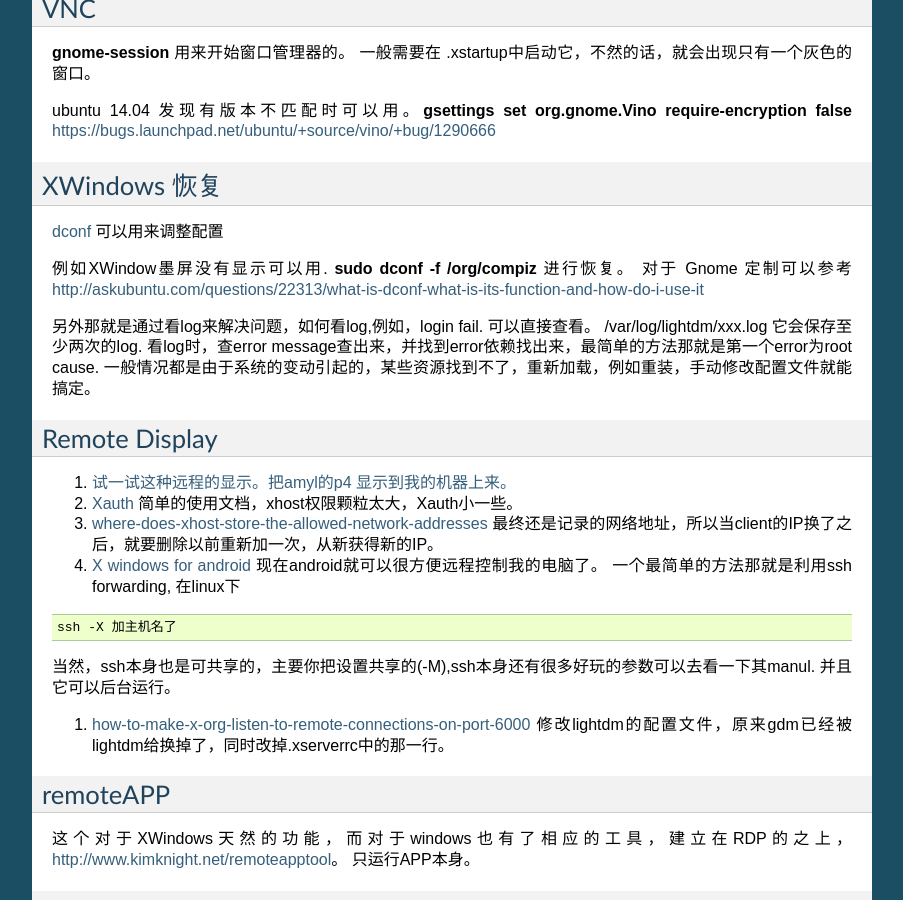
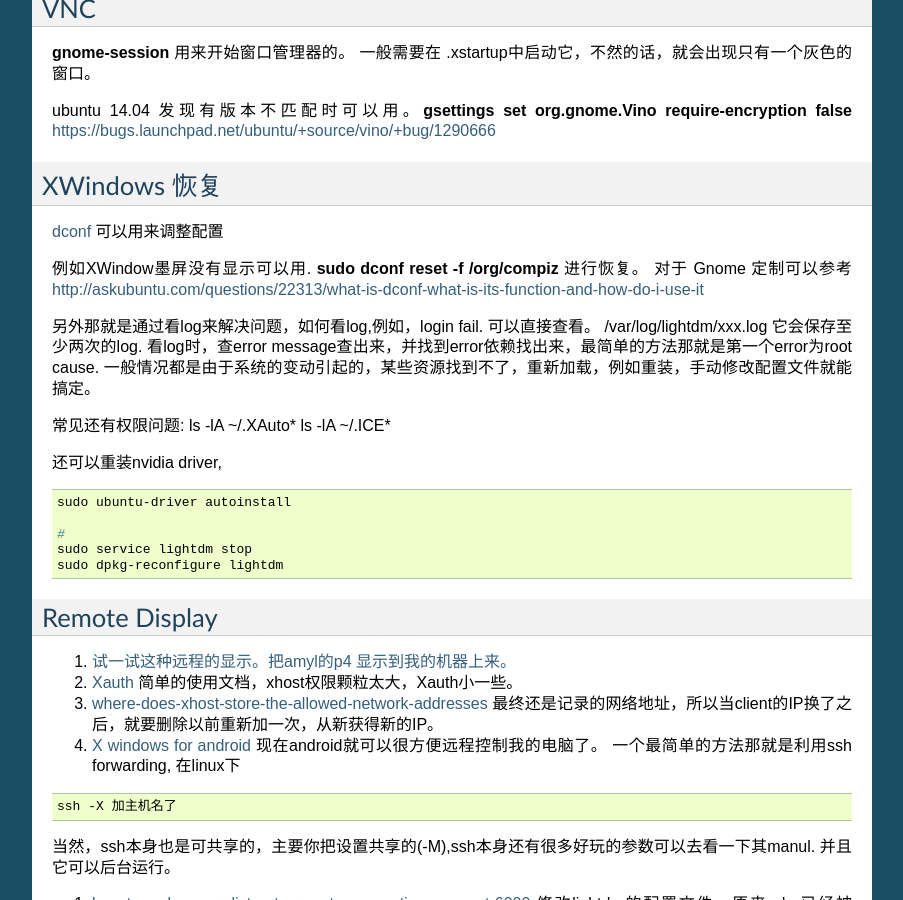
Before and after one commit to gwli/MyLinux, a Sphinx documentation site: the page built from source/content/Stage_3/XWindowsAndWindowManage.rst, in a window 1280 px wide and 900 px high, scrolled down 3618 px. Shown: the whole window, without its empty margins (198-1101 px from the left). Built offline with Sphinx 7.4.7, drawn with Linux system fonts in a browser that asks for light colours; formulas are drawn with MathJax 3.

Commit message:
update login loop issues

```diff
--- a/source/content/Stage_3/XWindowsAndWindowManage.rst
+++ b/source/content/Stage_3/XWindowsAndWindowManage.rst
@@ -193,7 +193,7 @@ XWindows 恢复
 
 `dconf <http://en.wikipedia.org/wiki/Dconf>`_ 可以用来调整配置
 
-例如XWindow墨屏没有显示可以用. :command:`sudo dconf -f /org/compiz` 进行恢复。
+例如XWindow墨屏没有显示可以用. :command:`sudo dconf reset -f /org/compiz` 进行恢复。
 对于 Gnome 定制可以参考 http://askubuntu.com/questions/22313/what-is-dconf-what-is-its-function-and-how-do-i-use-it
 
 
@@ -201,6 +201,21 @@ XWindows 恢复
 /var/log/lightdm/xxx.log 它会保存至少两次的log.
 看log时，查error message查出来，并找到error依赖找出来，最简单的方法那就是第一个error为root cause.
 一般情况都是由于系统的变动引起的，某些资源找到不了，重新加载，例如重装，手动修改配置文件就能搞定。
+
+
+常见还有权限问题:
+ls -lA ~/.XAuto*
+ls -lA ~/.ICE*
+
+还可以重装nvidia driver,
+
+.. code-block:: bash
+
+   sudo ubuntu-driver autoinstall
+
+   #
+   sudo service lightdm stop
+   sudo dpkg-reconfigure lightdm
 
 Remote Display
 ==============
```
